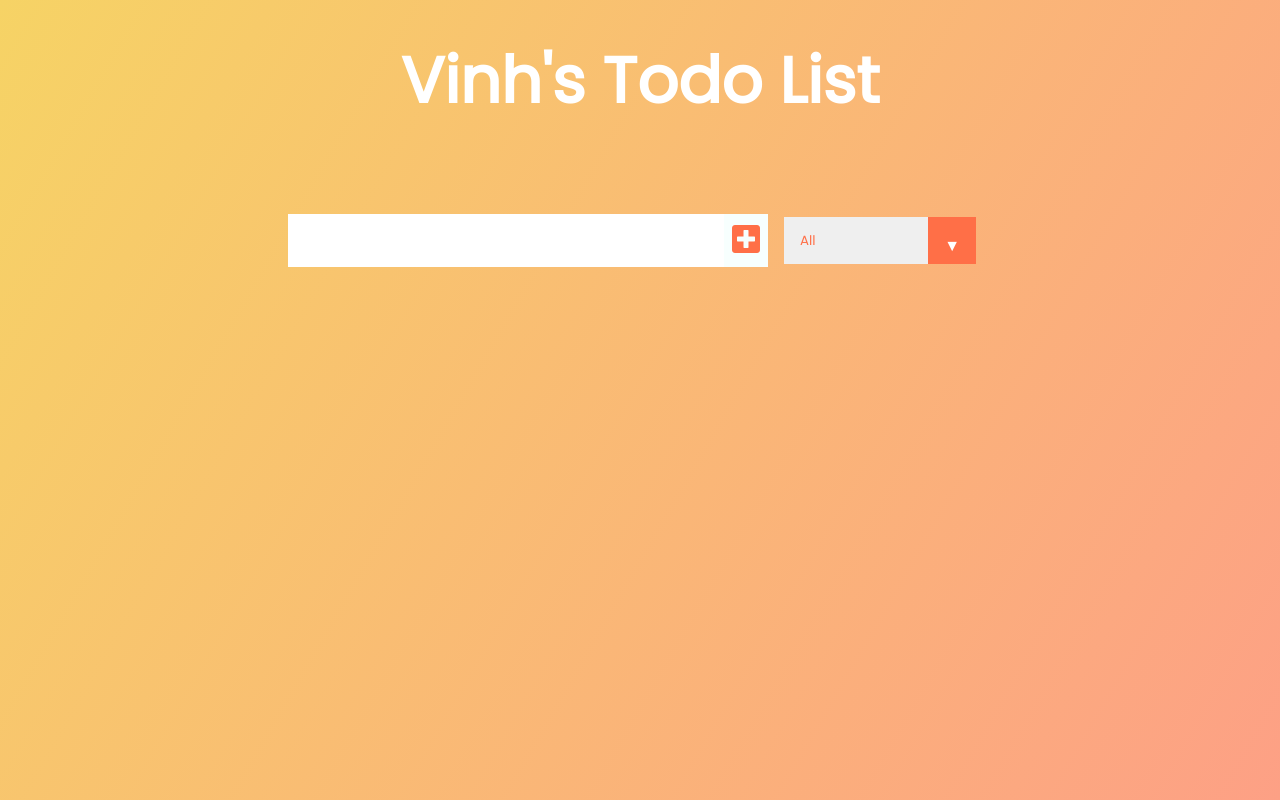
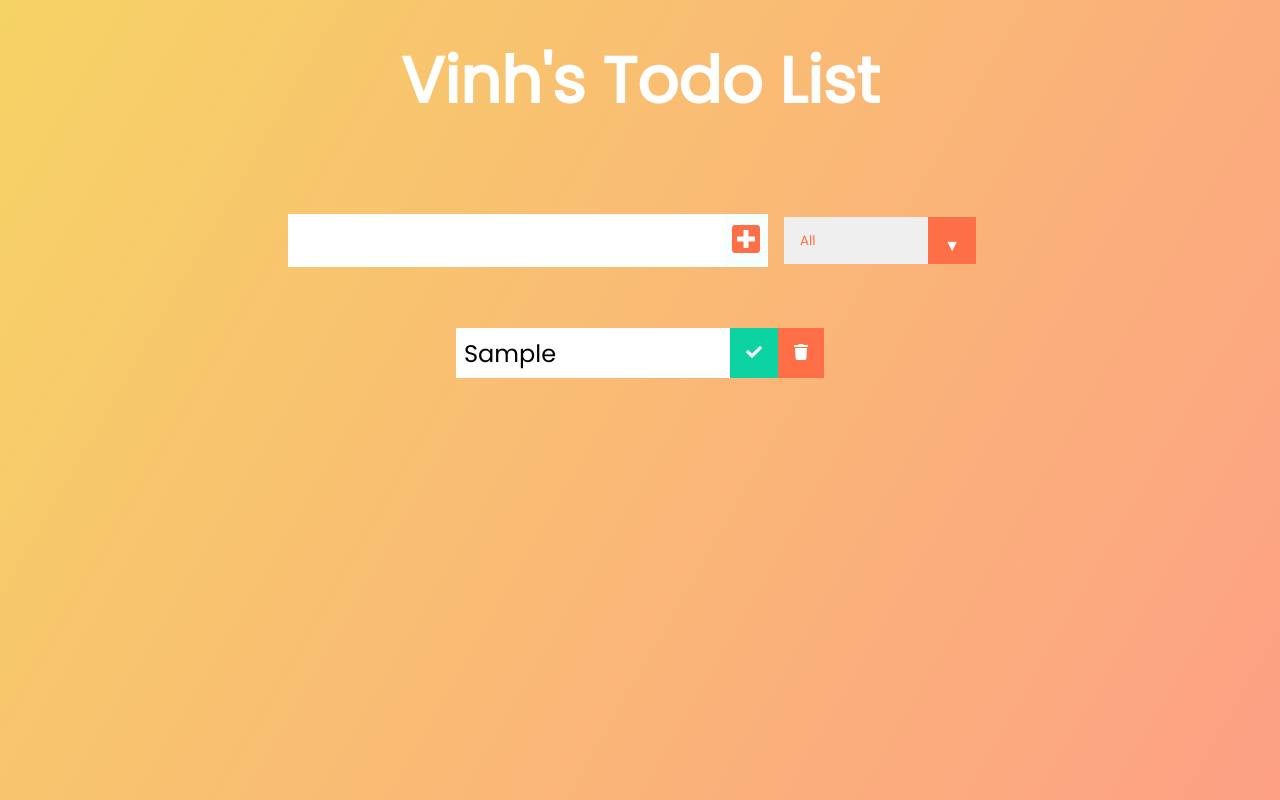
Before and after one commit to Hoangqv92/ToDoListRefresher, a React (Create React App) app in the folder todo-refresher/: page / in a window 1280 px wide. Both pictures are taken after typing "Sample" into the empty fields and a click on the button 746 px from the left and 240 px from the top of the page. Built offline with nearby package versions, Linux system fonts and the light colour scheme.

Commit message:
listTest

```diff
--- a/todo-refresher/src/App.js
+++ b/todo-refresher/src/App.js
@@ -18,7 +18,7 @@
       setTodos={setTodos}
       setInputText={setInputText}
       />
-      <Todolist />
+      <Todolist todos={todos}/>
     </div>
   );
 }
--- /dev/null
+++ b/todo-refresher/src/components/Todo.js
@@ -0,0 +1,17 @@
+import React from 'react';
+
+const Todo = ({ text }) => {
+    return (
+        <div className="todo">
+            <li className='todo-item'>{text}</li>
+            <button className="complete-btn">
+                <i className="fas fa-check"></i>
+            </button>
+            <button className="trash-btn">
+                <i className="fas fa-trash"></i>
+            </button>
+        </div>
+    );
+};
+
+export default Todo;
--- a/todo-refresher/src/components/TodoList.js
+++ b/todo-refresher/src/components/TodoList.js
@@ -1,9 +1,15 @@
 import React from 'react';
 
-const TodoList = () => {
+import Todo from './Todo';
+
+const TodoList = ({ todos }) => {
     return (
         <div className="todo-container">
-            <ul className="todo-list"></ul>
+            <ul className="todo-list">
+            {todos.map((todo) => (
+                <Todo text={todo.text} id={todo.id}/>
+            ))}
+            </ul>
         </div>
     );
 };
```
Also changed, not shown: 1 other file (tests, documents, lock files or other folders).
